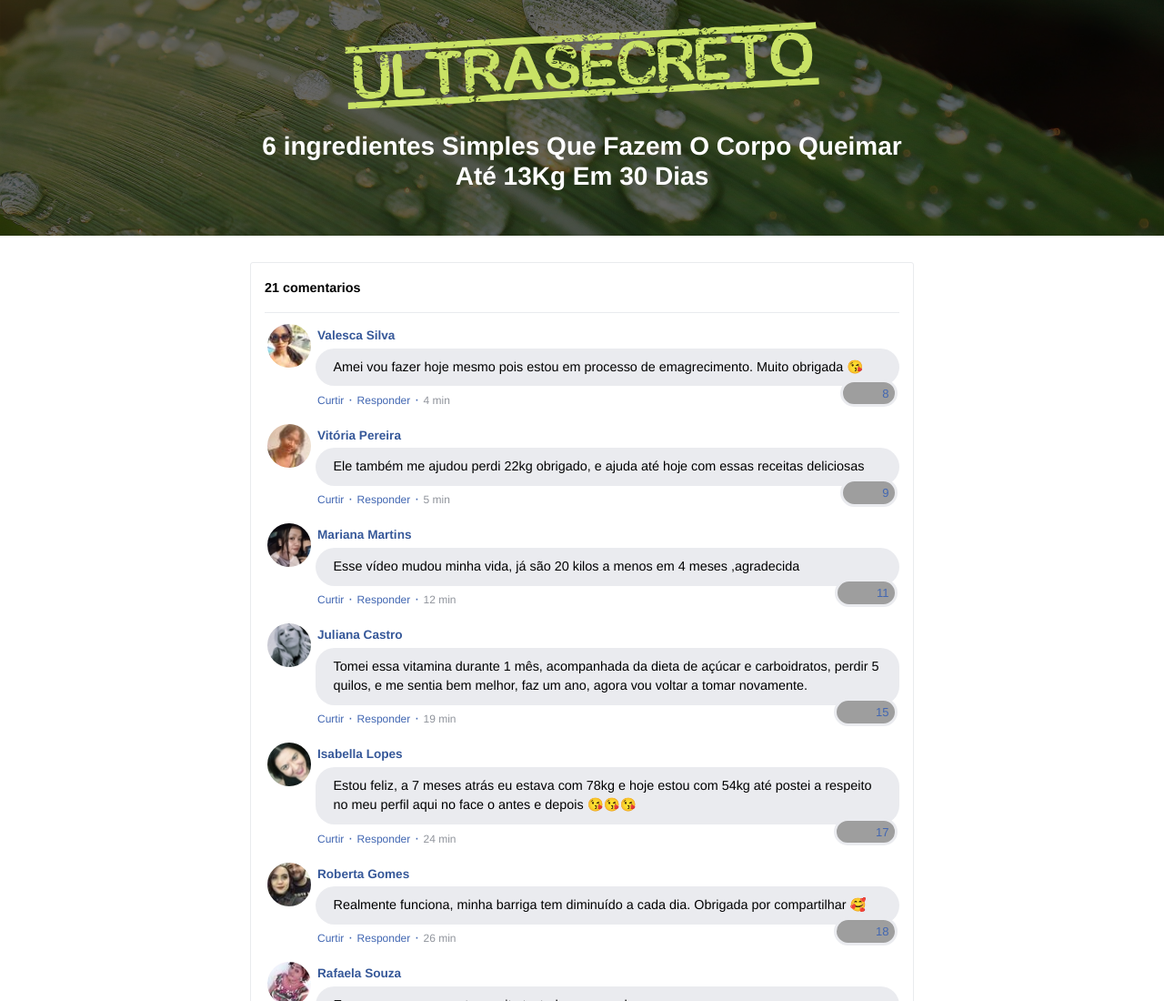
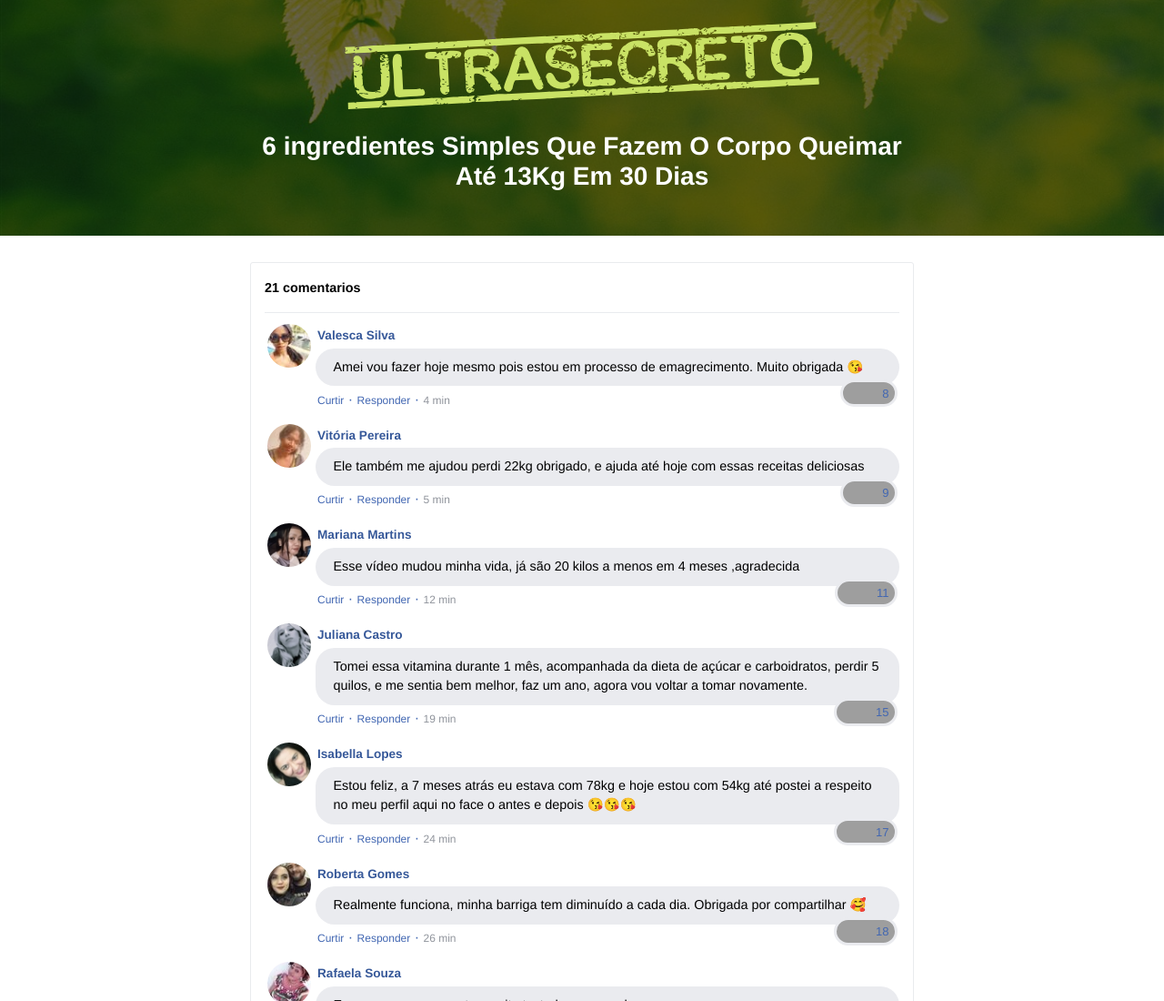
Before and after one commit to Gregory070/dieta21shakes.com, a plain HTML site: page index.html in a window 1280 px wide. Shown: the top 1100 px of the page at 91% size. Drawn offline with nearby package versions, Linux system fonts and the light colour scheme; grey boxes are pictures that could not be loaded; a script that the page names is missing.

Commit message:
Update index.html

```diff
--- a/index.html
+++ b/index.html
@@ -18,7 +18,7 @@
     <style type="text/css">
       header {
         color: white;
-        background-image: url("assets/img/pl.jpg");
+        background-image: url("assets/img/bg.jpeg");
         background-color: rgba(0, 0, 0, 0.6);
         background-position: center;
         background-size: cover;
```
